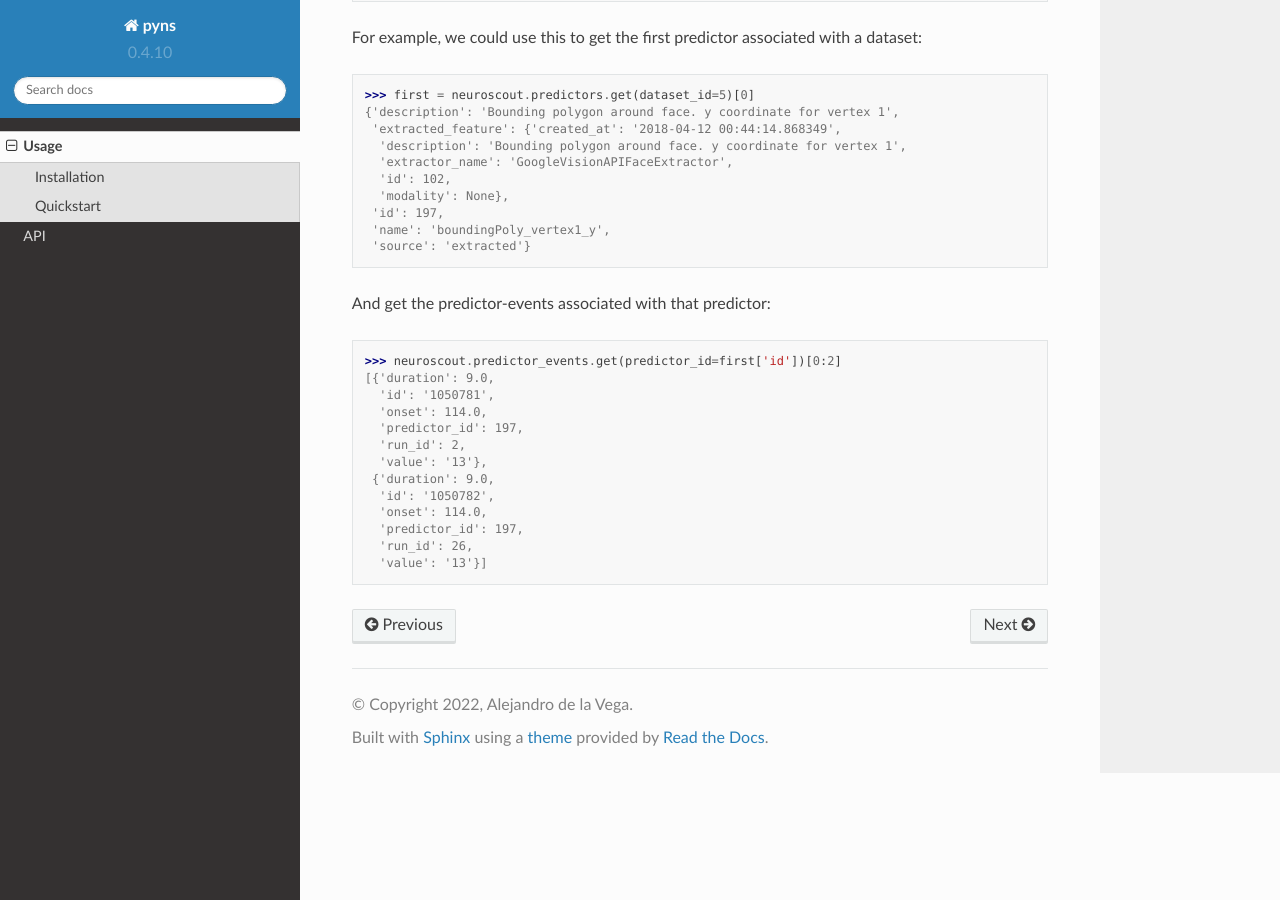
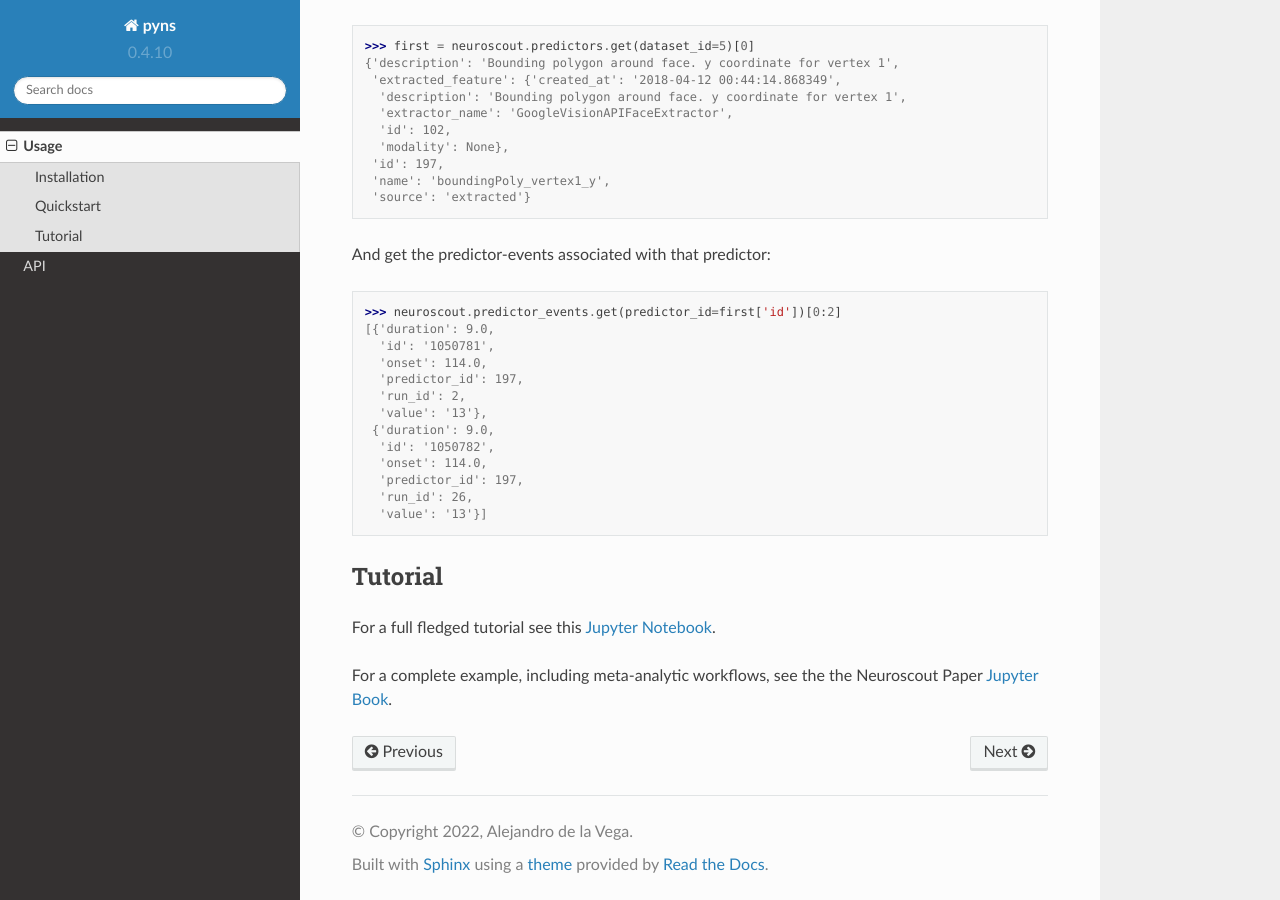
Before and after one commit to neuroscout/pyNS, a Sphinx documentation site: the page built from docs/source/usage.rst, in a window 1280 px wide and 900 px high, scrolled down 1273 px. Built offline with Sphinx 7.4.7 and the Read the Docs theme 2.0.0, drawn with Linux system fonts in a browser that asks for light colours; some of the changed text lies outside the part shown.

Commit message:
Restructure usage

```diff
--- a/docs/source/usage.rst
+++ b/docs/source/usage.rst
@@ -96,3 +93,10 @@ And get the predictor-events associated with that predictor:
      'predictor_id': 197,
      'run_id': 26,
      'value': '13'}]
+
+Tutorial
+--------
+
+For a full fledged tutorial see this `Jupyter Notebook <https://github.com/neuroscout/pyNS/blob/master/examples/Tutorial.ipynb>`_.
+
+For a complete example, including meta-analytic workflows, see the the Neuroscout Paper `Jupyter Book <https://neuroscout.github.io/neuroscout-paper/intro.html>`_.
```
Also changed, not shown: other parts of docs/source/usage.rst (+2 -5 lines).
